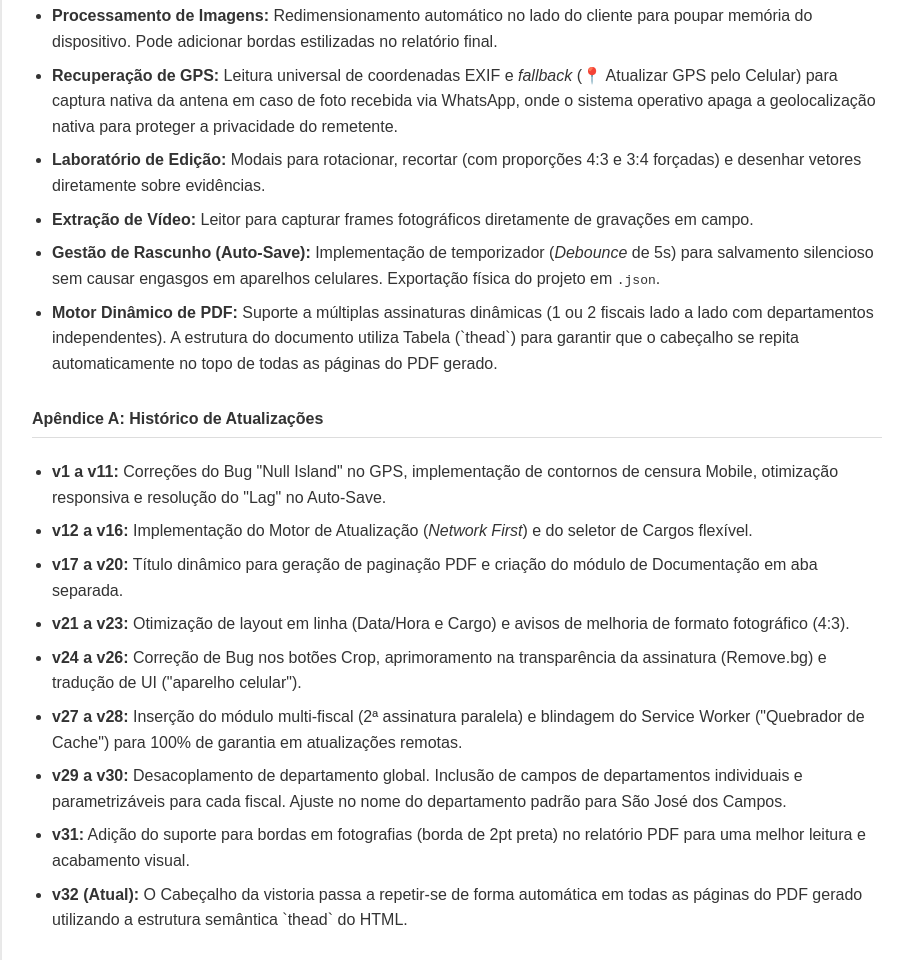
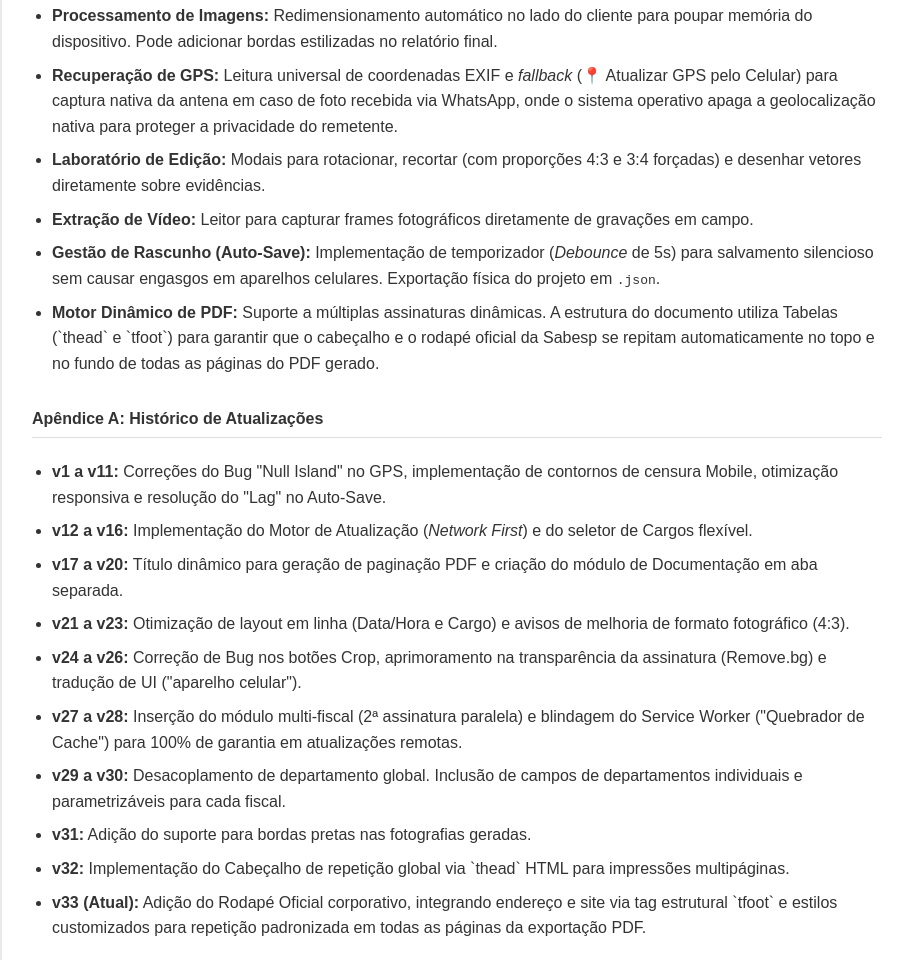
Before and after one commit to alessandrociapina-cpu/relatorio-ovms, a plain HTML site: page documentacao.html in a window 1280 px wide. Shown: the part 1320-2280 px from the top of the page, without its empty margins (183-1088 px from the left). Drawn offline with Linux system fonts and the light colour scheme.

Commit message:
Update documentacao.html

```diff
--- a/documentacao.html
+++ b/documentacao.html
@@ -4,7 +4,7 @@
   <meta charset="UTF-8">
   <meta name="viewport" content="width=device-width, initial-scale=1.0">
   <title>Documentação - Relatório OVMS</title>
-  <link rel="stylesheet" href="style.css?v=32">
+  <link rel="stylesheet" href="style.css?v=33">
   <style>
     .doc-container {
       max-width: 850px;
@@ -59,7 +59,7 @@
       <li><strong>Laboratório de Edição:</strong> Modais para rotacionar, recortar (com proporções 4:3 e 3:4 forçadas) e desenhar vetores diretamente sobre evidências.</li>
       <li><strong>Extração de Vídeo:</strong> Leitor para capturar frames fotográficos diretamente de gravações em campo.</li>
       <li><strong>Gestão de Rascunho (Auto-Save):</strong> Implementação de temporizador (<i>Debounce</i> de 5s) para salvamento silencioso sem causar engasgos em aparelhos celulares. Exportação física do projeto em <code>.json</code>.</li>
-      <li><strong>Motor Dinâmico de PDF:</strong> Suporte a múltiplas assinaturas dinâmicas (1 ou 2 fiscais lado a lado com departamentos independentes). A estrutura do documento utiliza Tabela (`thead`) para garantir que o cabeçalho se repita automaticamente no topo de todas as páginas do PDF gerado.</li>
+      <li><strong>Motor Dinâmico de PDF:</strong> Suporte a múltiplas assinaturas dinâmicas. A estrutura do documento utiliza Tabelas (`thead` e `tfoot`) para garantir que o cabeçalho e o rodapé oficial da Sabesp se repitam automaticamente no topo e no fundo de todas as páginas do PDF gerado.</li>
     </ul>
 
     <h4>Apêndice A: Histórico de Atualizações</h4>
@@ -70,9 +70,10 @@
       <li><strong>v21 a v23:</strong> Otimização de layout em linha (Data/Hora e Cargo) e avisos de melhoria de formato fotográfico (4:3).</li>
       <li><strong>v24 a v26:</strong> Correção de Bug nos botões Crop, aprimoramento na transparência da assinatura (Remove.bg) e tradução de UI ("aparelho celular").</li>
       <li><strong>v27 a v28:</strong> Inserção do módulo multi-fiscal (2ª assinatura paralela) e blindagem do Service Worker ("Quebrador de Cache") para 100% de garantia em atualizações remotas.</li>
-      <li><strong>v29 a v30:</strong> Desacoplamento de departamento global. Inclusão de campos de departamentos individuais e parametrizáveis para cada fiscal. Ajuste no nome do departamento padrão para São José dos Campos.</li>
-      <li><strong>v31:</strong> Adição do suporte para bordas em fotografias (borda de 2pt preta) no relatório PDF para uma melhor leitura e acabamento visual.</li>
-      <li><strong>v32 (Atual):</strong> O Cabeçalho da vistoria passa a repetir-se de forma automática em todas as páginas do PDF gerado utilizando a estrutura semântica `thead` do HTML.</li>
+      <li><strong>v29 a v30:</strong> Desacoplamento de departamento global. Inclusão de campos de departamentos individuais e parametrizáveis para cada fiscal.</li>
+      <li><strong>v31:</strong> Adição do suporte para bordas pretas nas fotografias geradas.</li>
+      <li><strong>v32:</strong> Implementação do Cabeçalho de repetição global via `thead` HTML para impressões multipáginas.</li>
+      <li><strong>v33 (Atual):</strong> Adição do Rodapé Oficial corporativo, integrando endereço e site via tag estrutural `tfoot` e estilos customizados para repetição padronizada em todas as páginas da exportação PDF.</li>
     </ul>
 
     <h4>Apêndice B: Verificação de Segurança Corporativa (Compliance InfoSec)</h4>
```
